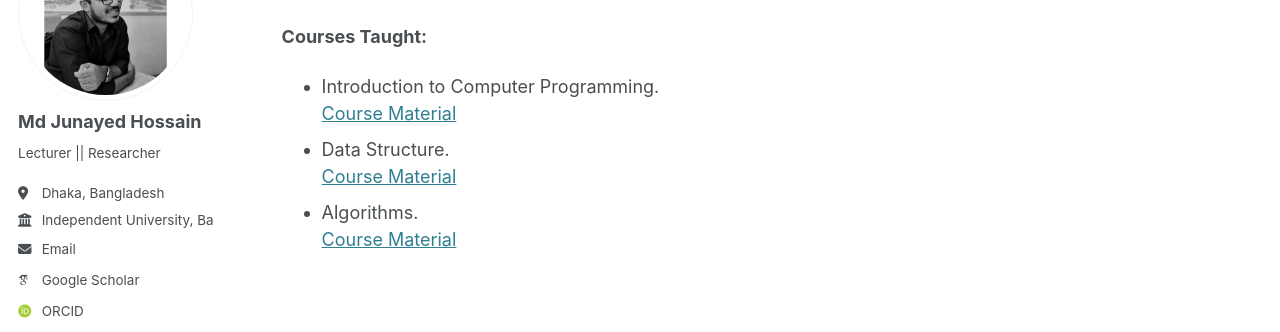
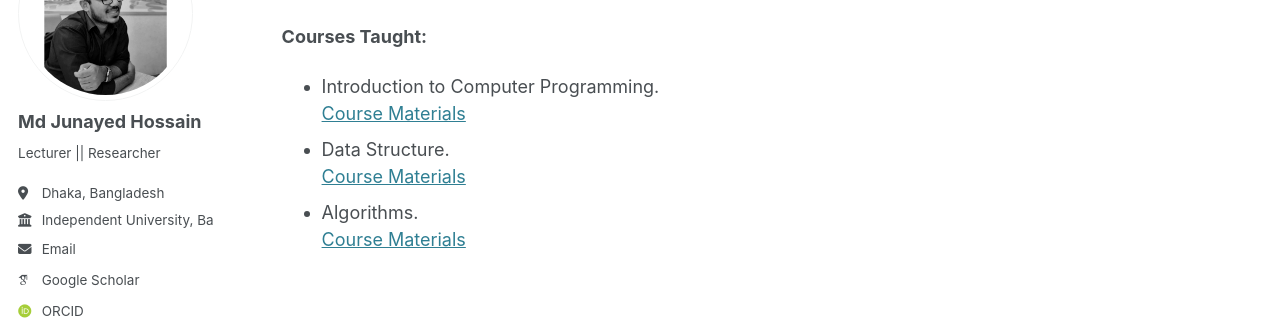
Before and after one commit to i-am-junayed/i-am-junayed.github.io, a Jekyll site: the page built from _experience/experience_3.md, in a window 1280 px wide and 1115 px high. Shown: the part 180-512 px from the top of the window. Built offline with Jekyll 4.4.1, drawn with Linux system fonts in a browser that asks for light colours; some web fonts are replaced.

Commit message:
Update experience_3.md

```diff
--- a/_experience/experience_3.md
+++ b/_experience/experience_3.md
@@ -9,8 +9,8 @@ location: "Dhaka, Bangladesh"
 
 **Courses Taught:**
 - Introduction to Computer Programming.
-  [Course Material](https://github.com/i-am-junayed/data-structure)
+  [Course Materials](https://github.com/i-am-junayed/data-structure)
 - Data Structure.
-  [Course Material](https://github.com/i-am-junayed/data-structure)
+  [Course Materials](https://github.com/i-am-junayed/data-structure)
 - Algorithms.
-  [Course Material](https://github.com/i-am-junayed/algorithms)
+  [Course Materials](https://github.com/i-am-junayed/algorithms)
```
